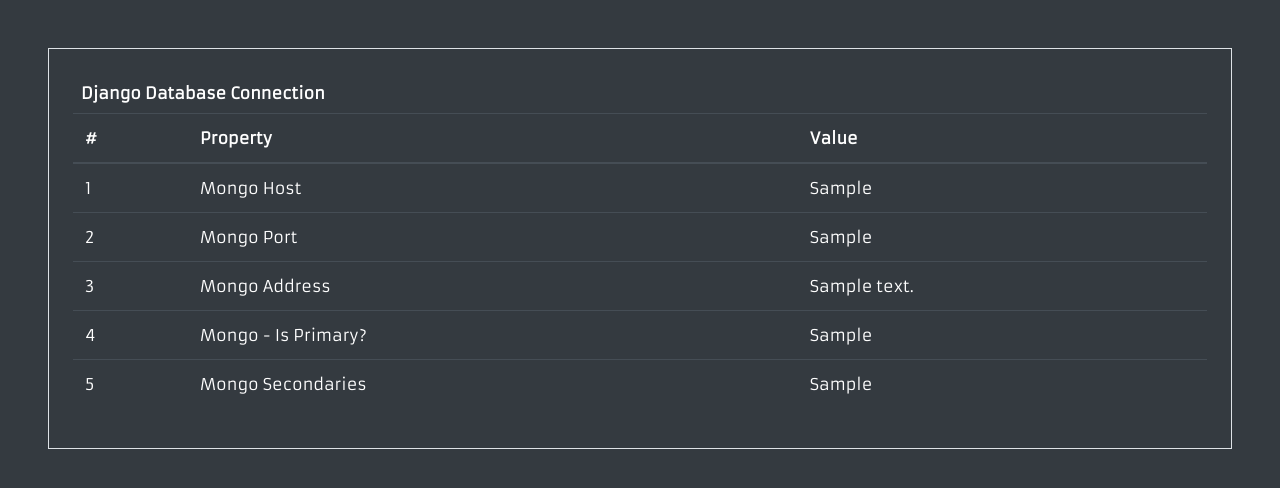
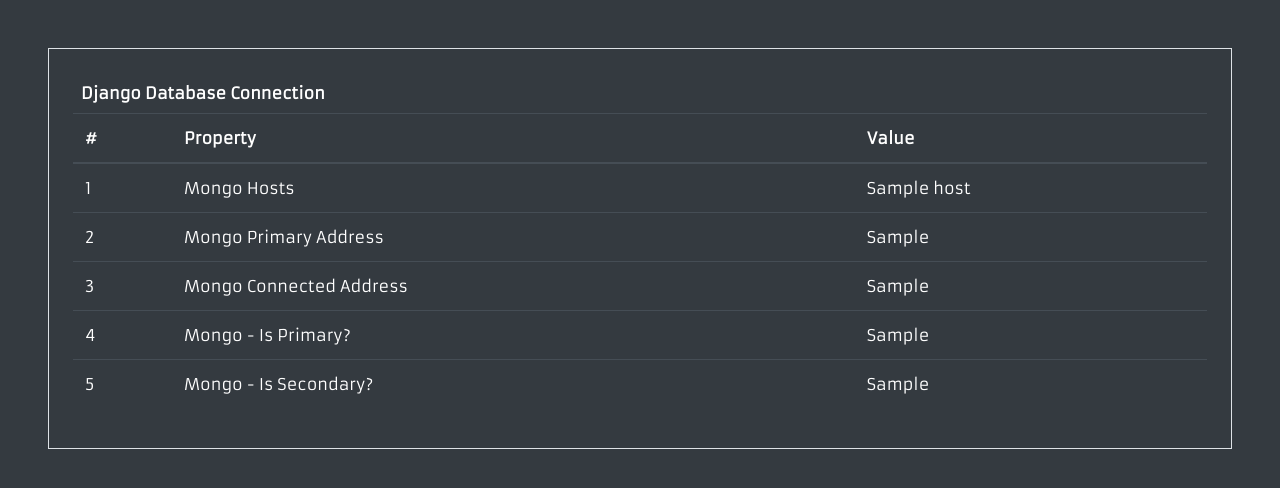
Before and after one commit to pranavcode/consul-demo, a Django app: template django/tweeter/tweetapp/templates/home.html in a window 1280 px wide. Shown: the top 488 px of the page. Run offline with Django 3.2, Linux system fonts and the light colour scheme; the template is opened without the code that fills it: most values are stand-ins (such as "Sample title", 1, 10 or a date in 2020); some libraries are stand-ins or nearby versions.

Commit message:
Updating django project to intercept write info from mongodb, better mongo checks overall

```diff
--- a/django/tweeter/tweetapp/templates/home.html
+++ b/django/tweeter/tweetapp/templates/home.html
@@ -25,18 +25,18 @@
             <tbody>
                 <tr>
                     <td>1</td>
-                    <td>Mongo Host</td>
-                    <td>{{ mongo_host }}</td>
+                    <td>Mongo Hosts</td>
+                    <td>{% for host in mongo_hosts %}{{ host }}<br/>{% endfor %}</td>
                 </tr>
                 <tr>
                     <td>2</td>
-                    <td>Mongo Port</td>
-                    <td>{{ mongo_port }}</td>
+                    <td>Mongo Primary Address</td>
+                    <td>{{ mongo_primary_host }}</td>
                 </tr>
                 <tr>
                     <td>3</td>
-                    <td>Mongo Address</td>
-                    <td>{{ mongo_address }}</td>
+                    <td>Mongo Connected Address</td>
+                    <td>{{ mongo_connected_host }}</td>
                 </tr>
                 <tr>
                     <td>4</td>
@@ -45,8 +45,8 @@
                 </tr>
                 <tr>
                     <td>5</td>
-                    <td>Mongo Secondaries</td>
-                    <td>{{ mongo_secondaries }}</td>
+                    <td>Mongo - Is Secondary?</td>
+                    <td>{{ mongo_is_secondary }}</td>
                 </tr>
             </tbody>
         </table>
```
Also changed, not shown: django/tweeter/tweetapp/views.py (+8 -7 lines), 10 other files.
